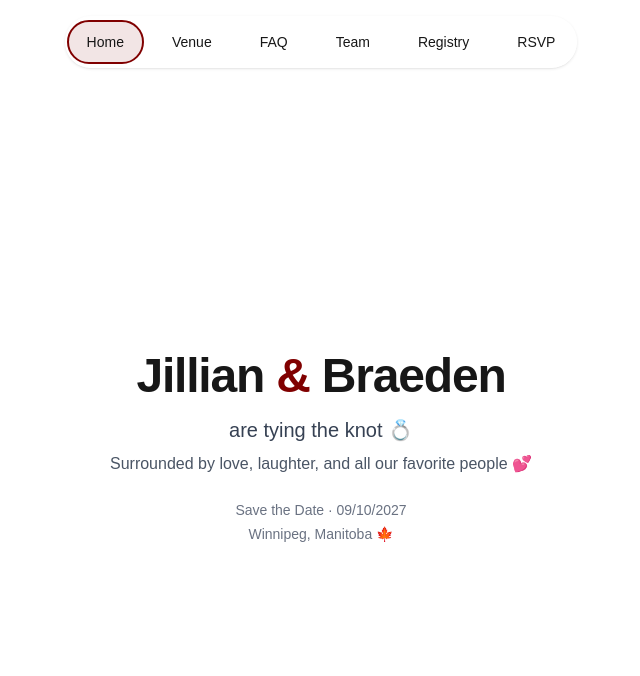
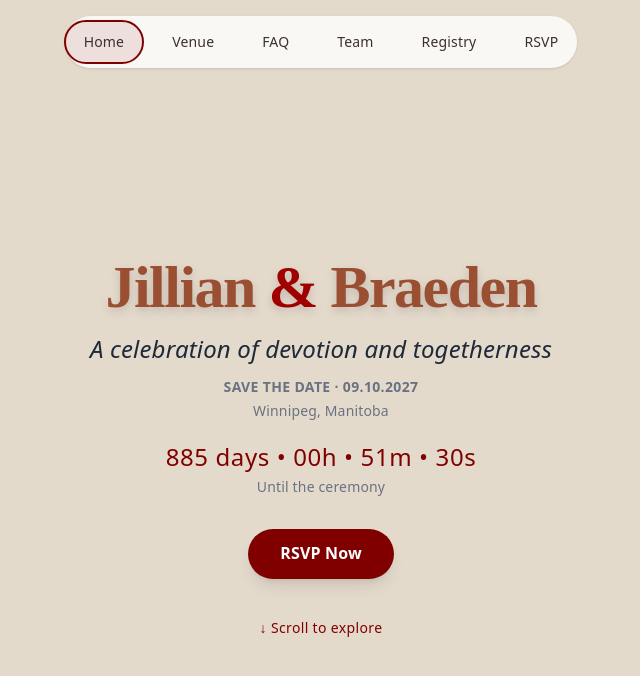
Before and after one commit to jimanguba/wedding, a Next.js app: page / in a window 1280 px wide. Shown: the top 676 px of the page, without its empty margins (319-959 px from the left). Built offline with nearby package versions, Linux system fonts and the light colour scheme.

Commit message:
theme and homepage countdown

```diff
--- a/app/globals.css
+++ b/app/globals.css
@@ -1,26 +1,50 @@
 @import "tailwindcss";
 
+/* Light theme */
 :root {
-  --background: #ffffff;
-  --foreground: #171717;
-}
+  --background: #e4dacc;      /* warm cream */
+  --foreground: #3b2f2f;      /* rich neutral text */
+  --accent: #6d0000;          /* wine red */
+  --highlight: #b68964;       /* golden brown */
+  --muted: #b79a89;           /* soft taupe */
+  --heading: #9a4f32;         /* rust */
 
-@theme inline {
-  --color-background: var(--background);
-  --color-foreground: var(--foreground);
-  --font-sans: var(--font-geist-sans);
+  --font-sans: 'Inter', var(--font-geist-sans), sans-serif;
+  --font-serif: 'Playfair Display', serif;
   --font-mono: var(--font-geist-mono);
 }
 
+/* Dark theme */
 @media (prefers-color-scheme: dark) {
   :root {
     --background: #1C1C1E;
     --foreground: #ededed;
+    --accent: #fcd2d2;
+    --highlight: #e8c3a5;
+    --muted: #a89d94;
+    --heading: #e1997d;
   }
 }
 
+/* Tailwind theme override (inline) */
+@theme inline {
+  --color-background: var(--background);
+  --color-foreground: var(--foreground);
+  --color-accent: var(--accent);
+  --color-highlight: var(--highlight);
+  --color-muted: var(--muted);
+  --color-heading: var(--heading);
+
+  --font-sans: var(--font-sans);
+  --font-serif: var(--font-serif);
+  --font-mono: var(--font-mono);
+}
+
+/* Base body styling */
 body {
   background: var(--background);
   color: var(--foreground);
-  font-family: Arial, Helvetica, sans-serif;
+  font-family: var(--font-sans);
+  line-height: 1.6;
+  letter-spacing: 0.01em;
 }
--- a/components/FAQSection.js
+++ b/components/FAQSection.js
@@ -48,7 +48,7 @@ const faqs = [
     question: "Can I take photos during the ceremony?",
     answer:
       "We kindly ask that you keep phones and cameras tucked away during the ceremony. We're planning an unplugged moment so everyone can be fully present with us. Don’t worry — we’ll have a professional capturing the day.",
-  }
+  },
 ];
 
 export default function FAQSection() {
@@ -60,7 +60,9 @@ export default function FAQSection() {
 
   return (
     <div className="max-w-2xl mx-auto px-4">
-      <h1 className="text-4xl font-bold text-center mb-8">FAQ&apos;s</h1>
+      <h1 className="text-6xl font-serif text-heading font-bold mb-4 tracking-tight text-[#6b0d26] drop-shadow-lg z-10 relative text-center">
+        FAQ&apos;s
+      </h1>
       <div className="divide-y divide-gray-300">
         {faqs.map((faq, index) => {
           const isOpen = openIndex === index;
--- a/components/HomeSection.js
+++ b/components/HomeSection.js
@@ -1,22 +1,89 @@
+"use client";
+
+import { useEffect, useState } from "react";
+import { motion } from "framer-motion";
+
 export default function HomeSection() {
+  const [countdown, setCountdown] = useState("");
+
+  useEffect(() => {
+    const weddingDate = new Date("2027-09-10T00:00:00");
+
+    const updateCountdown = () => {
+      const now = new Date();
+      const diff = weddingDate - now;
+
+      if (diff <= 0) {
+        setCountdown("Today is the day");
+        return;
+      }
+
+      const days = Math.floor(diff / (1000 * 60 * 60 * 24));
+      const hours = Math.floor((diff / (1000 * 60 * 60)) % 24);
+      const minutes = Math.floor((diff / (1000 * 60)) % 60);
+      const seconds = Math.floor((diff / 1000) % 60);
+
+      setCountdown(
+        `${days} day${days !== 1 ? "s" : ""} • ${String(hours).padStart(
+          2,
+          "0"
+        )}h • ${String(minutes).padStart(2, "0")}m • ${String(seconds).padStart(
+          2,
+          "0"
+        )}s`
+      );
+    };
+
+    updateCountdown();
+    const interval = setInterval(updateCountdown, 1000);
+    return () => clearInterval(interval);
+  }, []);
+
   return (
-    <div className="text-center px-6 pt-24 max-w-2xl mx-auto">
-      <h1 className="text-5xl font-extrabold mb-4 tracking-tight text-maroon-700">
-        Jillian <span className="text-[color:#800000]">&</span> Braeden
+    <motion.div
+      className="relative text-center px-6 pt-24 max-w-3xl mx-auto z-10"
+      initial={{ opacity: 0, y: 40 }}
+      animate={{ opacity: 1, y: 0 }}
+      transition={{ duration: 1 }}
+    >
+      {/* Names */}
+      <h1 className="text-6xl font-serif text-heading font-bold mb-4 tracking-tight text-[#6b0d26] drop-shadow-lg z-10 relative">
+        Jillian <span className="text-[color:#a00000]">&</span> Braeden
       </h1>
 
-      <p className="text-xl font-medium text-gray-700 dark:text-gray-300 mb-2">
-        are tying the knot 💍
+      {/* Subtitle */}
+      <p className="text-2xl font-light text-gray-800 dark:text-gray-200 mb-3 z-10 relative italic">
+        A celebration of devotion and togetherness
       </p>
 
-      <p className="text-md text-gray-600 dark:text-gray-200 mb-6">
-        Surrounded by love, laughter, and all our favorite people 💕
+      {/* Date & Location */}
+      <div className="text-sm text-gray-500 dark:text-gray-400 mb-3 z-10 relative">
+        <p className="mb-1 uppercase tracking-wide font-semibold">
+          Save the Date · 09.10.2027
+        </p>
+        <p className="text-md">Winnipeg, Manitoba</p>
+      </div>
+
+      {/* Countdown */}
+      <div className="mt-5 text-2xl font-medium text-[color:#800000] dark:text-[#fcd2d2] z-10 relative tracking-wide">
+        {countdown}
+      </div>
+      <p className="text-sm text-gray-500 mt-1 z-10 relative">
+        Until the ceremony
       </p>
 
-      <div className="text-sm text-gray-500 dark:text-gray-400">
-        <p className="mb-1">Save the Date · 09/10/2027</p>
-        <p>Winnipeg, Manitoba 🍁</p>
+      {/* RSVP Button */}
+      <a
+        href="#RSVP"
+        className="mt-8 inline-block bg-[color:#800000] text-white px-8 py-3 rounded-full font-semibold hover:bg-heading transition-all shadow-lg z-10 relative"
+      >
+        RSVP Now
+      </a>
+
+      {/* Scroll Hint */}
+      <div className="mt-10 animate-bounce text-[color:#800000] text-sm z-10 relative tracking-wide">
+        ↓ Scroll to explore
       </div>
-    </div>
+    </motion.div>
   );
 }
--- a/components/RSVPSection.js
+++ b/components/RSVPSection.js
@@ -102,7 +102,9 @@ export default function RSVPSection() {
 
   return (
     <div className="text-center px-4 pt-24 max-w-xl mx-auto">
-      <h1 className="text-4xl font-bold mb-8">RSVP</h1>
+      <h1 className="text-6xl font-serif text-heading font-bold mb-4 tracking-tight text-[#6b0d26] drop-shadow-lg z-10 relative text-center">
+        RSVP
+      </h1>
 
       {!guest && !submitted && (
         <form onSubmit={handleCodeSubmit} className="space-y-4">
@@ -122,7 +124,7 @@ export default function RSVPSection() {
           )}
           <button
             type="submit"
-            className="bg-[color:#800000] hover:bg-[color:#BF4040] text-white font-medium py-2 px-6 rounded-full"
+            className="bg-[color:#800000] text-white px-8 py-3 rounded-full font-semibold hover:bg-heading transition-all"
           >
             Find My RSVP
           </button>
--- a/components/RegistrySection.js
+++ b/components/RegistrySection.js
@@ -3,13 +3,16 @@ export default function RegistrySection() {
 
   return (
     <div className="text-center px-4 pt-24 max-w-2xl mx-auto">
-      <h1 className="text-4xl font-bold mb-6">Registry</h1>
+      <h1 className="text-6xl font-serif text-heading font-bold mb-4 tracking-tight text-[#6b0d26] drop-shadow-lg z-10 relative text-center">
+        Registry
+      </h1>
 
       {showAmazonRegistry ? (
         <>
           <p className="text-gray-600 text-lg leading-relaxed">
-            Your love and presence mean the world to us, and we truly aren&apos;t expecting anything more.
-            But if you’d like to bless us as we start this new chapter together,
+            Your love and presence mean the world to us, and we truly
+            aren&apos;t expecting anything more. But if you’d like to bless us
+            as we start this new chapter together,
             <span className="block mt-2 font-medium text-[color:#800000] dark:text-[#BE7F89]">
               we’ve put together a little registry with love 💝
             </span>
--- a/components/TeamSection.js
+++ b/components/TeamSection.js
@@ -99,7 +99,9 @@ function PersonCard({ person }) {
 export default function TeamSection() {
   return (
     <div className="text-center px-4 pt-24">
-      <h1 className="text-4xl font-bold mb-8">Our Team</h1>
+      <h1 className="text-6xl font-serif text-heading font-bold mb-4 tracking-tight text-[#6b0d26] drop-shadow-lg z-10 relative text-center">
+        Our Team
+      </h1>
 
       {/* Family */}
       <h2 className="text-2xl font-semibold mb-6">Family</h2>
--- a/components/VenueSection.js
+++ b/components/VenueSection.js
@@ -6,7 +6,9 @@ export default function VenueSection() {
 
   return (
     <div className="text-center w-full px-4">
-      <h1 className="text-4xl font-bold mb-4">Venue</h1>
+      <h1 className="text-6xl font-serif text-heading font-bold mb-4 tracking-tight text-[#6b0d26] drop-shadow-lg z-10 relative text-center">
+        Venue
+      </h1>
       <p className="mb-4 text-lg text-gray-600 dark:text-gray-300">
         Venue Location TBD · September 10, 2027 · XX:XX PM
       </p>
@@ -25,9 +27,9 @@ export default function VenueSection() {
       <button
         onClick={() => router.push("/?modal=travel", { shallow: true })}
         className="mt-6 bg-[color:#800000] hover:bg-[color:#BF4040] text-white font-medium py-2 px-6 rounded-full"
-          >
-            Travel Info
-          </button>
+      >
+        Travel Info
+      </button>
     </div>
   );
 }
--- a/tailwind.config.js
+++ b/tailwind.config.js
@@ -1,11 +1,27 @@
+// tailwind.config.js
+const { fontFamily } = require('tailwindcss/defaultTheme');
+
 module.exports = {
-  purge: [],
-  darkMode: false, // or 'media' or 'class'
+  content: [
+    './app/**/*.{js,ts,jsx,tsx}',
+    './components/**/*.{js,ts,jsx,tsx}',
+  ],
   theme: {
-    extend: {},
-  },
-  variants: {
-    extend: {},
+    extend: {
+      colors: {
+        background: 'var(--background)',
+        foreground: 'var(--foreground)',
+        accent: 'var(--accent)',
+        highlight: 'var(--highlight)',
+        muted: 'var(--muted)',
+        heading: 'var(--heading)',
+      },
+      fontFamily: {
+        sans: ['var(--font-sans)', ...fontFamily.sans],
+        serif: ['var(--font-serif)', ...fontFamily.serif],
+        mono: ['var(--font-mono)', ...fontFamily.mono],
+      },
+    },
   },
   plugins: [],
-}
+};
```
